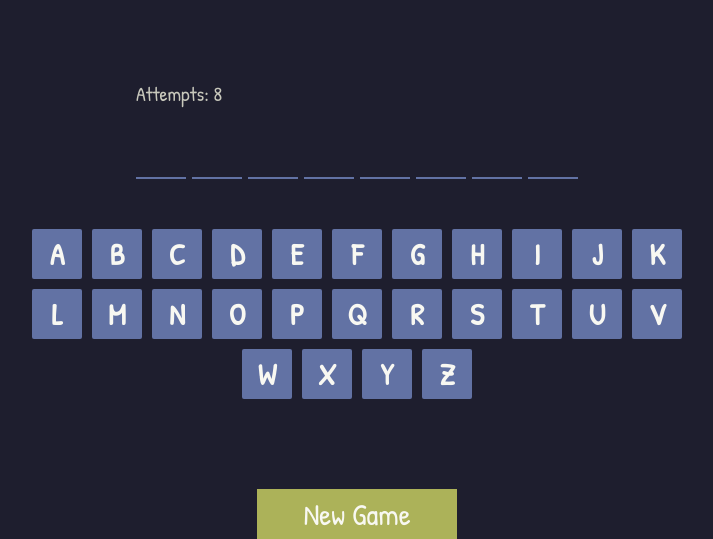
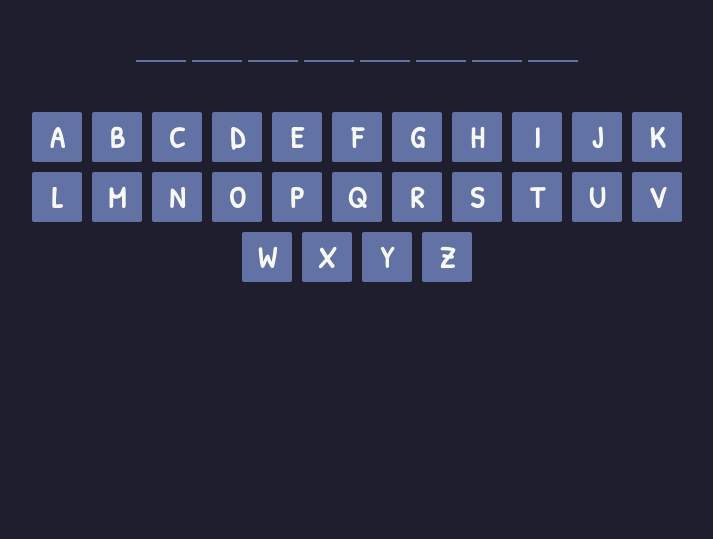
Before and after one commit to markopaunovic1/Hangman-React, a React (Vite) app: page / in a window 1280 px wide. Shown: the part 614-1153 px from the top of the page, without its empty margins (283-996 px from the left). After the commit the page ends 986 px from the top, so only its background shows below. Built offline with nearby package versions, Linux system fonts and the light colour scheme.

Commit message:
show the new game button when the game is over

```diff
--- a/src/App.jsx
+++ b/src/App.jsx
@@ -11,6 +11,13 @@
   const [displayCurrentWord, setDisplayCurrentWord] = useState("testword");
   const [guessedLetters, setGuessedLetters] = useState([]);
   const [attempts, setAttempts] = useState(8);
+
+  // check if the game is won or lost
+  const isGameWon = displayCurrentWord
+    .split("")
+    .every((letter) => guessedLetters.includes(letter));
+  const isGameLost = attempts === 0;
+  const isGameOver = isGameWon || isGameLost;
 
   const attemptsLeft = guessedLetters.filter(
     (letter) => !displayCurrentWord.includes(letter)
@@ -50,8 +57,10 @@
         />
       </section>
 
-      <section className="currentWord">
-        <p className={styleAttempts}>Attempts: {attempts}</p>
+      <section>
+        {guessedLetters.length > 0 && (
+          <p className={styleAttempts}>Attempts: {attempts}</p>
+        )}
         <CurrentWord word={letterElements} />
       </section>
 
@@ -64,7 +73,7 @@
       </section>
 
       <section>
-        <button className="newGameButton">New Game</button>
+        {isGameOver && <button className="newGameButton">New Game</button>}
       </section>
     </main>
   );
--- a/src/components/Keyboard/Keyboard.jsx
+++ b/src/components/Keyboard/Keyboard.jsx
@@ -13,9 +13,6 @@
       prevLetters.includes(letter) ? prevLetters : [...prevLetters, letter]
     );
   }
-
-  console.log(guessedLetters);
-  console.log(displayCurrentWord + "displayCurrentWord");
 
   const displayKeyboard = alphabet.split("").map((eachKey, index) => {
     const isGuessed = guessedLetters.includes(eachKey);
--- a/src/index.css
+++ b/src/index.css
@@ -28,10 +28,6 @@
   100% {
     opacity: 1;
   }
-
-  50% {
-    opacity: 0;
-  }
 }
 
 body {
@@ -58,7 +54,7 @@
 }
 
 section.hangmanStatus {
-  min-height: 400px;
+  min-height: 350px;
 }
 
 .attempts {
```
